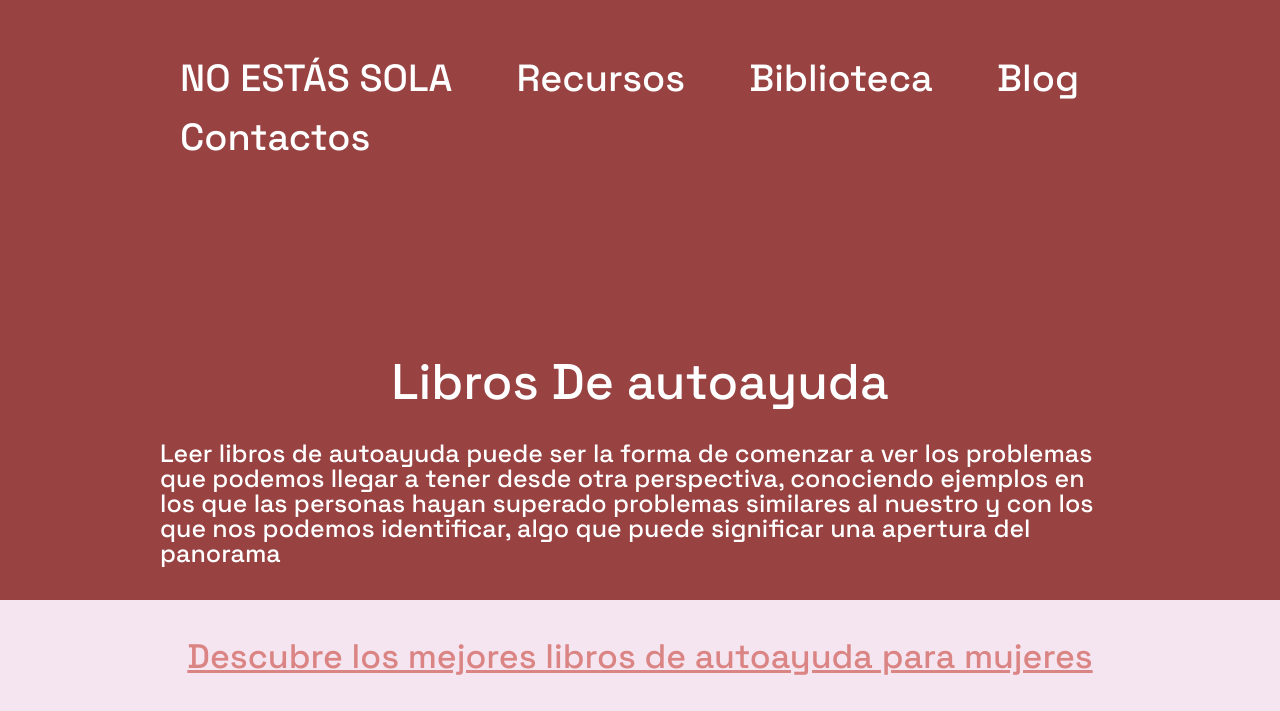
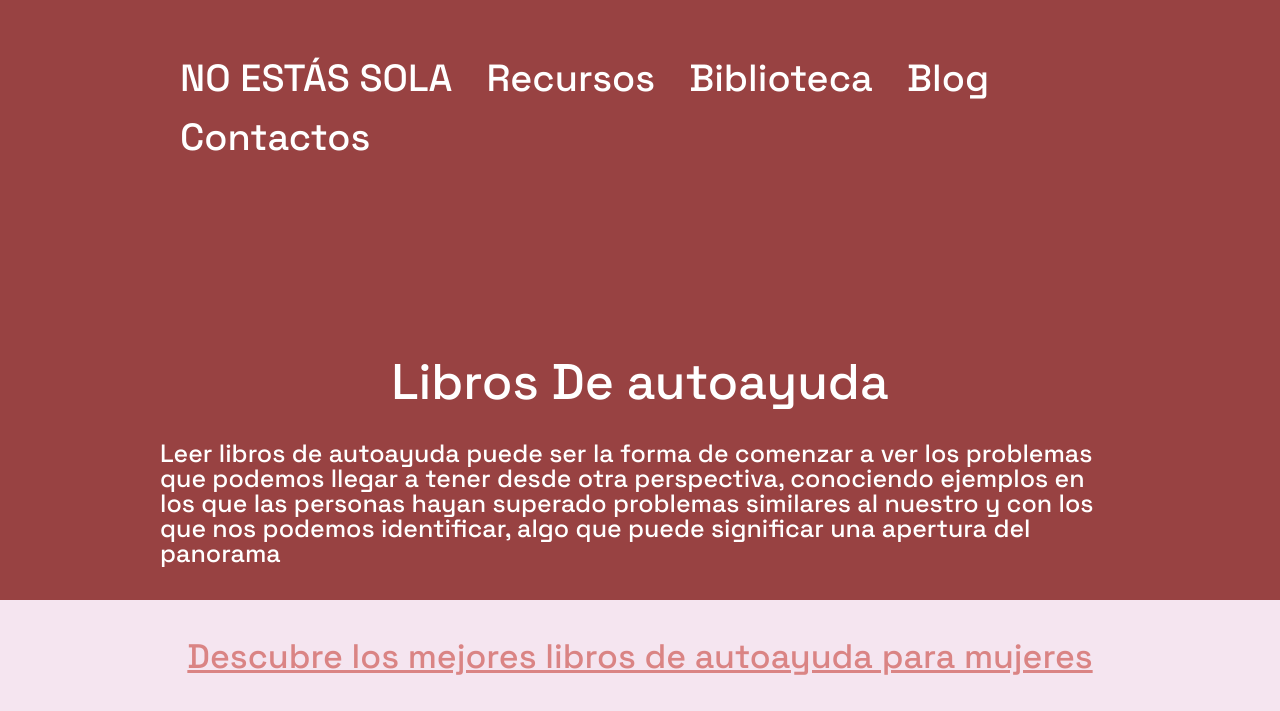
Before and after one commit to Tathyfigueroa/NoEstasSola_Final, a plain HTML site: page bibliotecanew.html in a window 1280 px wide. Shown: the top 711 px of the page. Drawn offline with nearby package versions, Linux system fonts and the light colour scheme; a web font is replaced by a local one.

```diff
--- a/biblioteca.css
+++ b/biblioteca.css
@@ -50,7 +50,8 @@ header .menu a{
     text-decoration:none ;
     border-bottom:2px solid transparent;
     font-size: 1cm;
-    margin-right: 40px;
+    margin-right: 10px;
+    align-items: center;
 
 }
 
```
